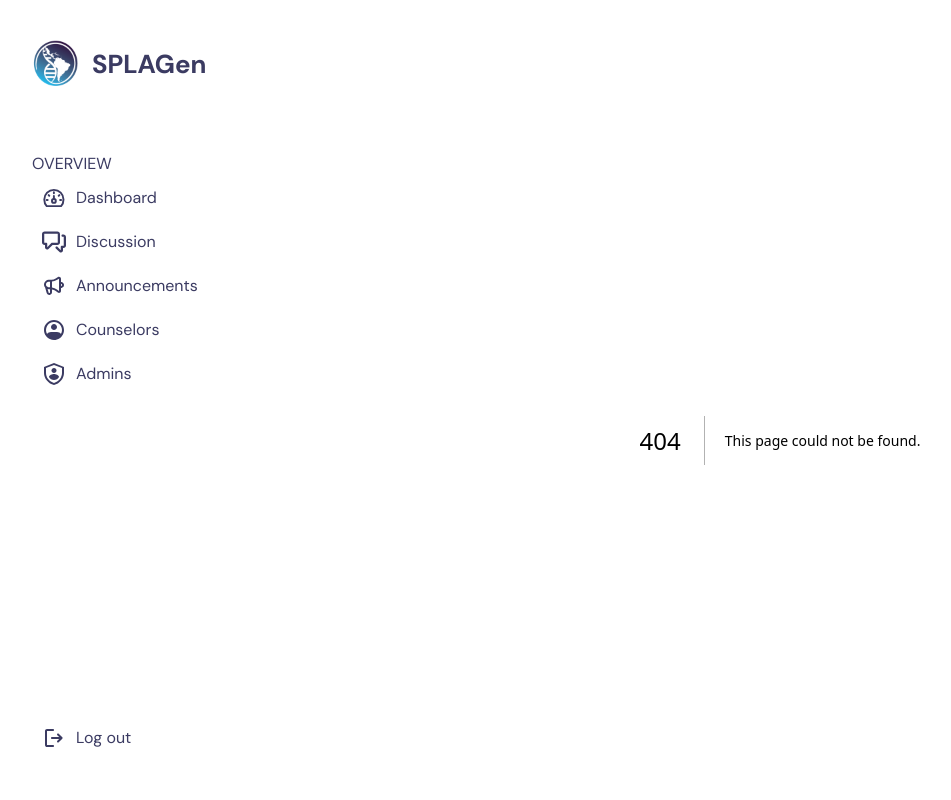
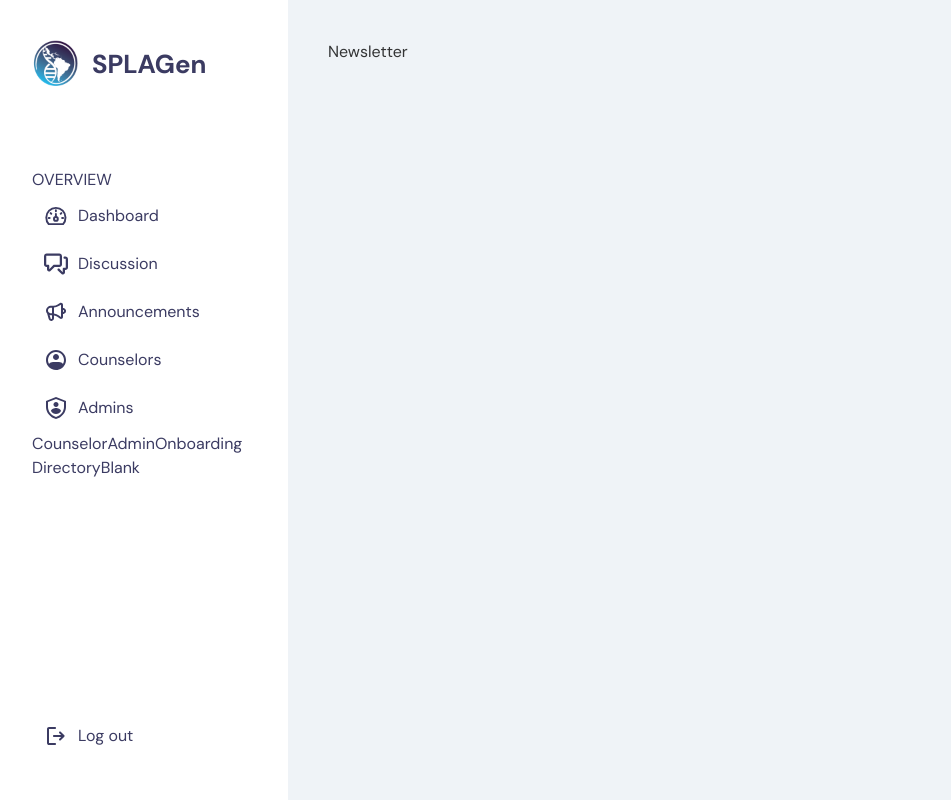
Before and after one commit to TritonSE/SPLAGen-Website, a Next.js app in the folder frontend/: page /newsletter in a window 1280 px wide. Before the commit this address had no page. Shown: the whole page, without its empty margins (8-959 px from the left). Built offline with nearby package versions, Linux system fonts and the light colour scheme.

Commit message:
finished navbar navigation

```diff
--- a/frontend/src/app/components/NavCard.module.css
+++ b/frontend/src/app/components/NavCard.module.css
@@ -2,10 +2,16 @@
   display: flex;
   gap: 10px;
   padding: 10px;
-  transition: background-color 0.1s ease-in-out;
+  transition: border 0.1s ease-in-out;
   border-radius: 10px;
+  border: 2px solid transparent; /* Default transparent border */
 }
 
 .card:hover {
-  background-color: var(--color-primary2);
+  border: 2px solid var(--color-primary2); /* Solid border on hover */
 }
+
+.activePage {
+  background-color: var(--color-primary1);
+  color: var(--color-background);
+}
--- a/frontend/src/app/components/NavCard.tsx
+++ b/frontend/src/app/components/NavCard.tsx
@@ -1,22 +1,35 @@
+"use client";
 
 import Image from "next/image";
 import Link from "next/link";
+import { usePathname } from "next/navigation";
 
 import style from "./NavCard.module.css";
 
+// Props for each page card on the sidebar
 type CardProps = {
-  icon: string,
-  message: string,
-  navigateTo: string,
-}
+  iconLight: string;
+  iconDark: string;
+  message: string;
+  navigateTo: string;
+};
 
-const NavCard = ({icon, message, navigateTo}: CardProps) => {
- return (
-  <Link href={navigateTo} className={style.card}>
-    <Image src={`/icons/${icon}`} alt='' width={24} height={24}/>
-    {message}
-  </Link>
- )
-}
+// Changes styles depending on active page
+const NavCard = ({ iconLight, iconDark, message, navigateTo }: CardProps) => {
+  const pathname = usePathname(); // Get the current path
+  const isActive = pathname === navigateTo; // Check if the current path matches the navigation path
+
+  return (
+    <Link href={navigateTo} className={`${style.card} ${isActive ? style.activePage : ""}`}>
+      <Image
+        src={isActive ? `/icons/${iconLight}` : `/icons/${iconDark}`}
+        alt=""
+        width={24}
+        height={24}
+      />
+      {message}
+    </Link>
+  );
+};
 
 export default NavCard;
--- a/frontend/src/app/components/SideNavbar.module.css
+++ b/frontend/src/app/components/SideNavbar.module.css
@@ -13,8 +13,7 @@
   overflow: hidden;
   box-sizing: border-box;
 }
-
-.cards {
+x .cards {
   gap: 20px;
 }
 
@@ -22,8 +21,14 @@
   display: flex;
   align-items: center;
   gap: 12px;
-  margin-bottom: clamp(10px, 5vw, 80px);
+  margin-bottom: clamp(10px, 10vh, 80px);
   font-size: 26px;
+}
+
+@media (max-height: 500px) {
+  .decoration {
+    display: none;
+  }
 }
 
 #logo {
--- a/frontend/src/app/components/SideNavbar.tsx
+++ b/frontend/src/app/components/SideNavbar.tsx
@@ -1,74 +1,199 @@
-import Image from 'next/image';
+"use client";
+import Image from "next/image";
+import { useState } from "react";
 
-import logo from  '../../../public/images/Logo_SPLAGen1.png'
+import logo from "../../../public/images/Logo_SPLAGen1.png";
 
-import NavCard from './NavCard';
-import styles from './SideNavbar.module.css'
-import logout from './NavCard.module.css'
-
+import NavCard from "./NavCard";
+import cardStyle from "./NavCard.module.css";
+import styles from "./SideNavbar.module.css";
+// Props for each navigation card on sidebar
 type CardProps = {
-  icon: string;
+  iconDark: string;
+  iconLight: string;
   navigateTo: string;
   message: string;
 };
 
-const counselorItems: CardProps[] = [
+// There are 5 modes.
+// 1. Counselor
+// 2. Admin
+// 3. Onboarding
+// 4. Directory
+// 5. Blank
+
+// Items for the navbar's "Couneslor" mode...
+const adminItems: CardProps[] = [
   {
-    icon: 'dashboard_dark.svg',
-    navigateTo: '/dashboard',
-    message: 'Dashboard',
+    iconDark: "dashboard_dark.svg",
+    iconLight: "dashboard_light.svg",
+    navigateTo: "/dashboard",
+    message: "Dashboard",
   },
   {
-    icon: 'discussion_dark.svg',
-    navigateTo: '/discussion',
-    message: 'Discussion',
+    iconDark: "discussion_dark.svg",
+    iconLight: "discussion_light.svg",
+    navigateTo: "/discussion",
+    message: "Discussion",
   },
   {
-    icon: 'announcements_dark.svg',
-    navigateTo: '/announcements',
-    message: 'Announcements',
+    iconDark: "announcements_dark.svg",
+    iconLight: "announcements_light.svg",
+    navigateTo: "/announcements",
+    message: "Announcements",
   },
   {
-    icon: 'counselors_dark.svg',
-    navigateTo: '/counselors',
-    message: 'Counselors',
+    iconDark: "counselors_dark.svg",
+    iconLight: "counselors_light.svg",
+    navigateTo: "/counselors",
+    message: "Counselors",
   },
   {
-    icon: 'admins_dark.svg',
-    navigateTo: '/admins',
-    message: 'Admins',
+    iconDark: "admins_dark.svg",
+    iconLight: "admins_light.svg",
+    navigateTo: "/admins",
+    message: "Admins",
   },
 ];
 
+const CounselorItems: CardProps[] = [
+  {
+    iconDark: "dashboard_dark.svg",
+    iconLight: "dashboard_light.svg",
+    navigateTo: "/dashboard",
+    message: "Dashboard",
+  },
+  {
+    iconDark: "discussion_dark.svg",
+    iconLight: "discussion_light.svg",
+    navigateTo: "/discussion",
+    message: "Discussion",
+  },
+  {
+    iconDark: "announcements_dark.svg",
+    iconLight: "announcements_light.svg",
+    navigateTo: "/announcements",
+    message: "Announcements",
+  },
+  {
+    iconDark: "newsletter_dark.svg",
+    iconLight: "newsletter_light.svg",
+    navigateTo: "/newsletter",
+    message: "Newsletter",
+  },
+];
+
+const handleClick = () => {
+  alert("Are you sure you want to log out?");
+};
+
 const SideNavbar: React.FC = () => {
+  const [navState, setNavState] = useState<
+    "Counselor" | "Admin" | "Onboarding" | "Directory" | "blank"
+  >("Admin"); // Default to 'Admin'
+
+  const handleStateChange = (
+    newState: "Counselor" | "Admin" | "Onboarding" | "Directory" | "blank",
+  ) => {
+    setNavState(newState);
+  };
 
   return (
     <section className={styles.SideNavbar}>
       <div className={styles.decoration}>
-        <Image src={logo} alt='' aria-hidden='true' id={styles.logo}/>
-        <strong> SPLAGen </strong>
+        <Image src={logo} alt="" aria-hidden="true" id={styles.logo} />
+        <strong>SPLAGen</strong>
       </div>
 
+      {/* Navigation cards: change depending on who's logged in. */}
       <div className={styles.cards}>
-        <span className='text-gray-500'> OVERVIEW </span>
+        <span className="text-gray-500">OVERVIEW</span>
 
-        {counselorItems.map((item, index) => (
-          <NavCard
-            key={index}
-            icon={item.icon}
-            navigateTo={item.navigateTo}
-            message={item.message}
-          />
-        ))}
+        {navState === "Counselor" || navState === "Admin" ? (
+          // Render CounselorItems, AdminItems depending on the state.
+          navState === "Admin" ? (
+            adminItems.map((item, index) => (
+              <NavCard
+                key={index}
+                iconDark={item.iconDark}
+                iconLight={item.iconLight}
+                navigateTo={item.navigateTo}
+                message={item.message}
+              />
+            ))
+          ) : (
+            CounselorItems.map((item, index) => (
+              <NavCard
+                key={index}
+                iconDark={item.iconDark}
+                iconLight={item.iconLight}
+                navigateTo={item.navigateTo}
+                message={item.message}
+              />
+            ))
+          )
+        ) : // Renders Onboarding or Directory depending on the state.
+        navState === "Onboarding" ? (
+          <div className={styles.onboarding}>
+            <span>Onboarding</span>
+          </div>
+        ) : navState === "Directory" ? (
+          <div className={styles.directory}>Directory</div>
+        ) : (
+          <div></div>
+        )}
       </div>
-      <br/>
 
-      <button className={logout.card} id={styles.logout}>
-        <Image src = '/icons/logout_dark.svg' alt='Logout' width={24} height={24}/>
+      {/* Temporary demonstration buttons to switch navbar states*/}
+      <div className={styles.navButtons}>
+        <button
+          onClick={() => {
+            handleStateChange("Counselor");
+          }}
+          className={styles.navButton}
+        >
+          Counselor
+        </button>
+        <button
+          onClick={() => {
+            handleStateChange("Admin");
+          }}
+          className={styles.navButton}
+        >
+          Admin
+        </button>
+        <button
+          onClick={() => {
+            handleStateChange("Onboarding");
+          }}
+          className={styles.navButton}
+        >
+          Onboarding
+        </button>
+        <button
+          onClick={() => {
+            handleStateChange("Directory");
+          }}
+          className={styles.navButton}
+        >
+          Directory
+        </button>
+        <button
+          onClick={() => {
+            handleStateChange("blank");
+          }}
+          className={styles.navButton}
+        >
+          Blank
+        </button>
+      </div>
+
+      {/* // Logout button */}
+      <button className={cardStyle.card} id={styles.logout} onClick={handleClick}>
+        <Image src="/icons/logout_dark.svg" alt="Logout" width={24} height={24} />
         Log out
       </button>
     </section>
-  )
-}
-
-export default SideNavbar
+  );
+};
+export default SideNavbar;
--- a/frontend/src/app/globals.css
+++ b/frontend/src/app/globals.css
@@ -1,6 +1,6 @@
 @font-face {
-  font-family: 'DM-sans';
-  src: url('../../public/fonts/DMSans-VariableFont_opsz\,wght.ttf') format('truetype');
+  font-family: "DM-sans";
+  src: url("../../public/fonts/DMSans-VariableFont_opsz\,wght.ttf") format("truetype");
   font-weight: 100 900;
   font-style: normal;
 }
@@ -10,18 +10,18 @@
 @tailwind utilities;
 
 :root {
-  --color-primary1:#3b3b62;
-  --color-primary2:#5189ae;
-  --color-primary3:#4368a4;
+  --color-primary1: #3b3b62;
+  --color-primary2: #5189ae;
+  --color-primary3: #4368a4;
 
   --color-secondary1: #eff3f7;
   --color-secondary2: #53b0d1;
 
-  --color-background:#eff3f7;
-  --color-surface:#ffffff;
+  --color-background: #eff3f7;
+  --color-surface: #ffffff;
   --color-grey0: #f3f3f3;
-  --color-success:#3bb966;
-  --color-error:#b93b3b;
+  --color-success: #3bb966;
+  --color-error: #b93b3b;
   --color-text1: #333435;
 }
 
@@ -35,7 +35,7 @@
 body {
   color: var(--color-text1);
   background: var(--color-background);
-  font-family: 'DM-sans', Arial, Helvetica, sans-serif;
+  font-family: "DM-sans", Arial, Helvetica, sans-serif;
   min-width: 800px;
 }
 
@@ -43,7 +43,7 @@ body {
   display: flex;
   height: 100vh;
   overflow-x: hidden;
-  min-width: 800px;
+  min-width: 500px;
 }
 
 .main-content {
--- a/frontend/src/app/layout.tsx
+++ b/frontend/src/app/layout.tsx
@@ -1,8 +1,6 @@
-
 import SideNavbar from "./components/SideNavbar";
 
 import "./globals.css";
-
 
 export default function RootLayout({
   children,
@@ -13,7 +11,7 @@ export default function RootLayout({
     <html lang="en">
       <body>
         <div className="layout-container">
-          <SideNavbar/>
+          <SideNavbar />
 
           <section className="main-content">
             {/* Insert Top Bar Here */}
--- /dev/null
+++ b/frontend/src/app/newsletter/page.tsx
@@ -0,0 +1,9 @@
+const Newsletters: React.FC = () => {
+  return (
+    <h1>
+      <span> Newsletter </span>
+    </h1>
+  );
+};
+
+export default Newsletters;
```
Also changed, not shown: frontend/src/app/newsletters/page.tsx (deleted, +0 -10 lines), frontend/src/app/page.tsx (+2 -78 lines), frontend/public/icons/announcements_light.svg (renamed from frontend/public/icons/announcements_white.svg).
